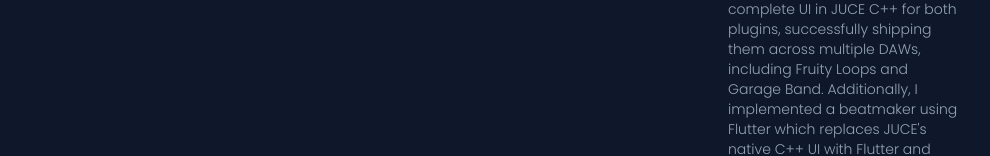
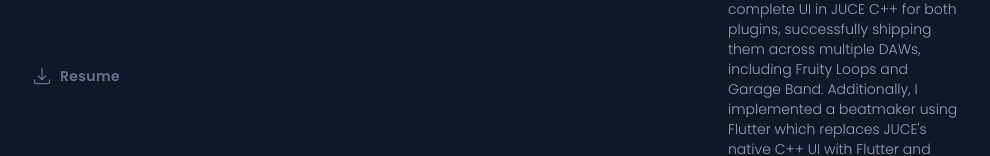
Before and after one commit to toufikzitouni/personalwebsite, a Svelte app: page / in a window 1280 px wide. Shown: the part 446-602 px from the top of the page, without its empty margins (128-1118 px from the left). Built offline with nearby package versions, Linux system fonts and the light colour scheme.

Commit message:
Add resume link

```diff
--- a/src/output.css
+++ b/src/output.css
@@ -583,6 +583,10 @@ video {
   margin-right: 1rem;
 }
 
+.mt-4 {
+  margin-top: 1rem;
+}
+
 .flex {
   display: flex;
 }
@@ -659,6 +663,14 @@ video {
   height: 7rem;
 }
 
+.h-8 {
+  height: 2rem;
+}
+
+.h-5 {
+  height: 1.25rem;
+}
+
 .w-3 {
   width: 0.75rem;
 }
@@ -707,6 +719,14 @@ video {
   width: 100%;
 }
 
+.w-5 {
+  width: 1.25rem;
+}
+
+.w-4 {
+  width: 1rem;
+}
+
 .max-w-2xl {
   max-width: 42rem;
 }
@@ -735,6 +755,10 @@ video {
   justify-content: flex-start;
 }
 
+.justify-center {
+  justify-content: center;
+}
+
 .justify-between {
   justify-content: space-between;
 }
@@ -761,6 +785,12 @@ video {
   --tw-space-y-reverse: 0;
   margin-top: calc(1rem * calc(1 - var(--tw-space-y-reverse)));
   margin-bottom: calc(1rem * var(--tw-space-y-reverse));
+}
+
+.space-x-2 > :not([hidden]) ~ :not([hidden]) {
+  --tw-space-x-reverse: 0;
+  margin-right: calc(0.5rem * var(--tw-space-x-reverse));
+  margin-left: calc(0.5rem * calc(1 - var(--tw-space-x-reverse)));
 }
 
 .overflow-hidden {
--- a/src/pages/LandingPage.svelte
+++ b/src/pages/LandingPage.svelte
@@ -82,6 +82,29 @@
           >
             <span>Hobbies</span>
           </button>
+          <div class="h-8"></div>
+          <a
+            href="./assets/files/document.pdf"
+            target="_blank"
+            rel="noopener noreferrer"
+            class="flex items-center space-x-2 font-poppins font-semibold text-sm tracking-wide text-slate-500 hover:text-slate-300"
+          >
+            <svg
+              xmlns="http://www.w3.org/2000/svg"
+              fill="none"
+              viewBox="0 0 24 24"
+              stroke-width="1.5"
+              stroke="currentColor"
+              class="w-5 h-5"
+            >
+              <path
+                stroke-linecap="round"
+                stroke-linejoin="round"
+                d="M3 16.5v2.25A2.25 2.25 0 0 0 5.25 21h13.5A2.25 2.25 0 0 0 21 18.75V16.5M16.5 12 12 16.5m0 0L7.5 12m4.5 4.5V3"
+              />
+            </svg>
+            <span>Resume</span>
+          </a>
         </div>
       </div>
       <div class="flex items-start">
```
Also changed, not shown: 1 other file (tests, documents, lock files or other folders).
